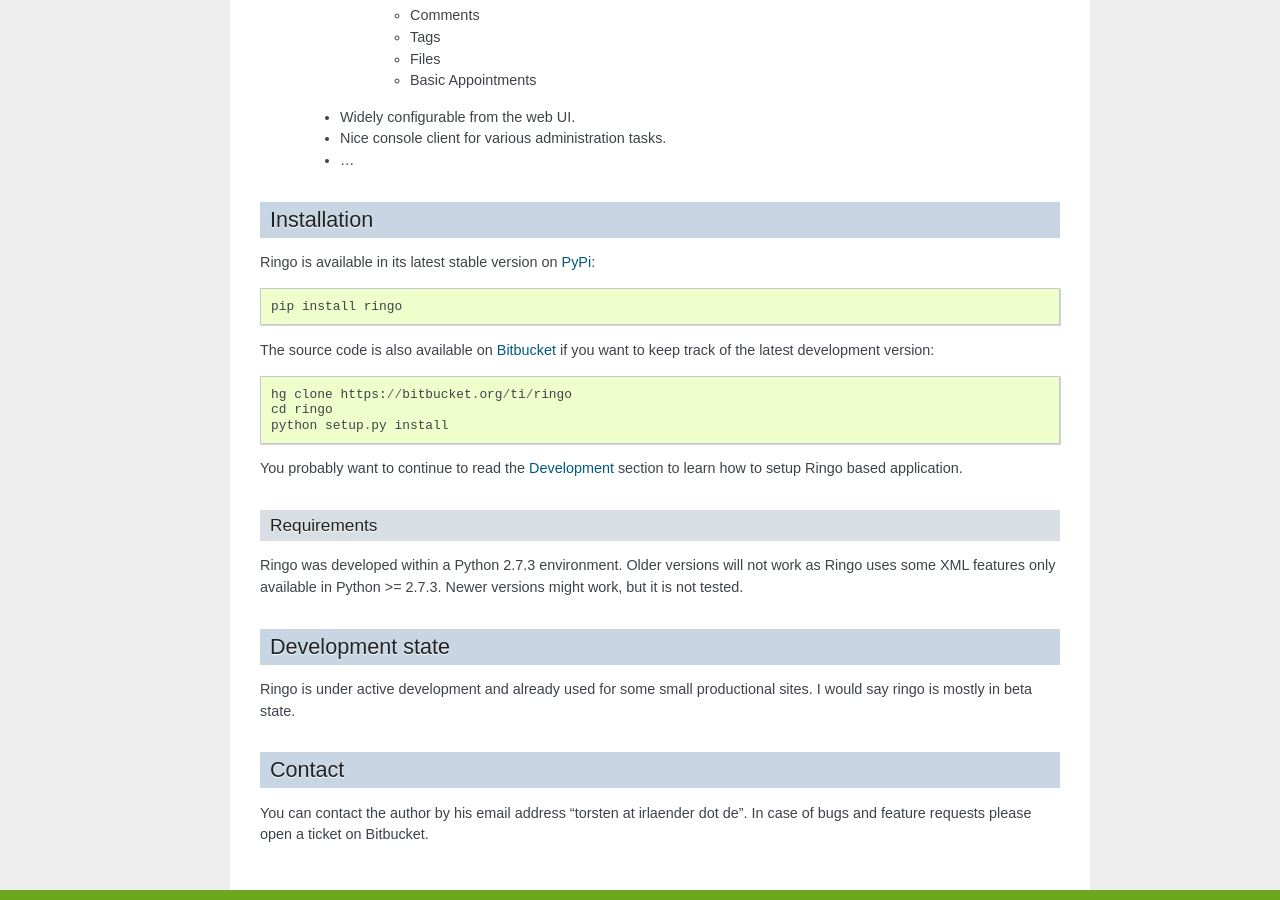
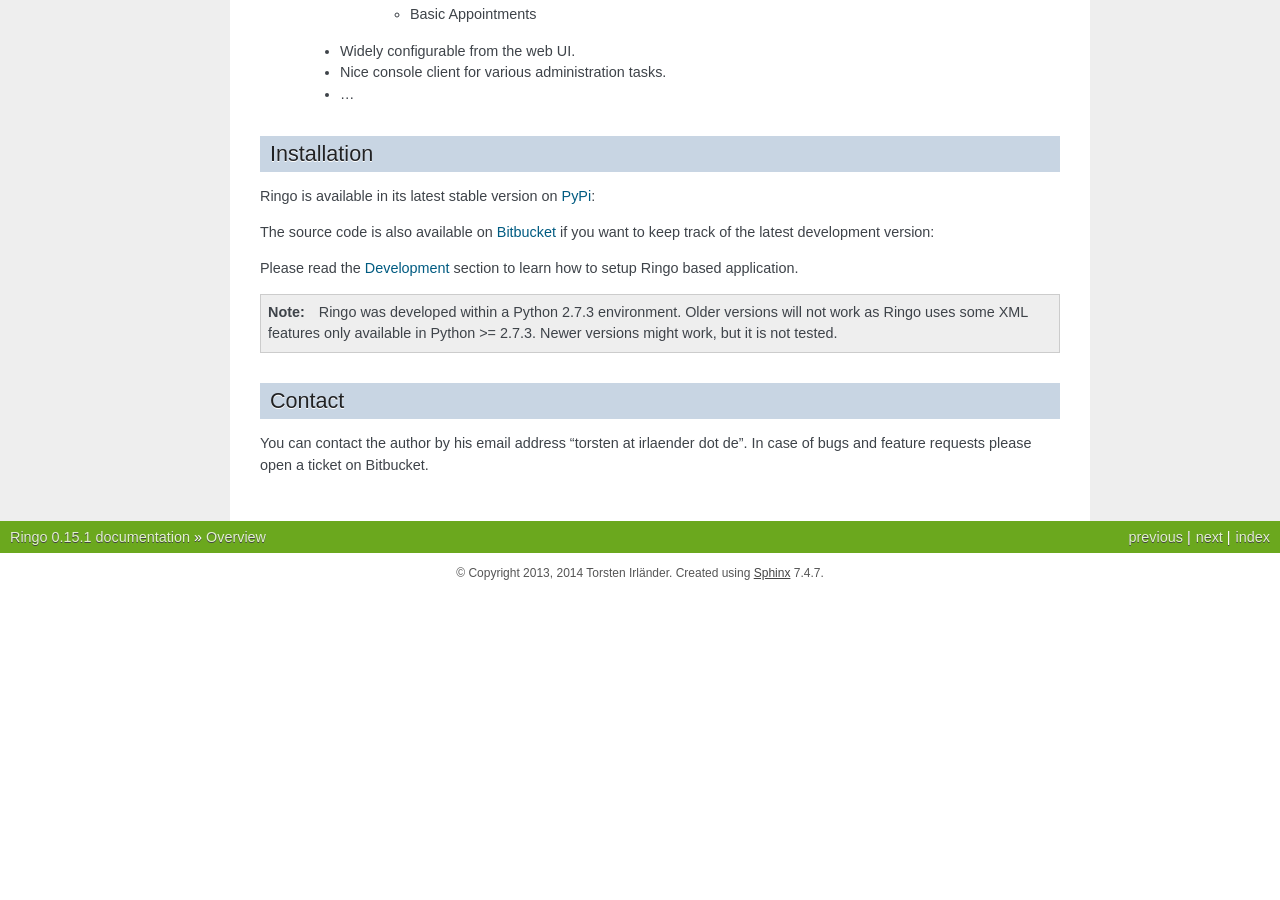
Before and after one commit to ringo-framework/ringo, a Sphinx documentation site: the page built from docs/source/overview.rst, in a window 1280 px wide and 900 px high, scrolled down 906 px. Built offline with Sphinx 7.4.7, drawn with Linux system fonts in a browser that asks for light colours; formulas are drawn with MathJax 3; after the commit the page ends 1499 px from its top, so only the background shows below that; some of the changed text lies outside the part shown.

Commit message:
Changed headings and structure

```diff
--- a/docs/source/overview.rst
+++ b/docs/source/overview.rst
@@ -1,8 +1,6 @@
-********
+########
 Overview
-********
-What is Ringo?
-==============
+########
 Ringo is a small Python based high level web application framework build with
 Pyramid. Ringo tries to make it very easy to build form based web application
 to manage your data. Because ringo provides many basic features which are
@@ -55,28 +53,16 @@
 ============
 Ringo is available in its latest stable version on `PyPi <https://pypi.org/toirl/ringo>`_::
 
-        pip install ringo
-
 The source code is also available on `Bitbucket <https://bitbucket.org/ti/ringo>`_ if you want to keep track of
 the latest development version::
 
-        hg clone https://bitbucket.org/ti/ringo
-        cd ringo
-        python setup.py install
+Please read the :ref:`development` section to learn how to setup Ringo based
+application.
 
-You probably want to continue to read the :ref:`development` section to learn
-how to setup Ringo based application.
-
-Requirements
-------------
-Ringo was developed within a Python 2.7.3 environment. Older versions will not
-work as Ringo uses some XML features only available in Python >= 2.7.3. Newer
-versions might work, but it is not tested.
-
-Development state
-=================
-Ringo is under active development and already used for some small productional
-sites. I would say ringo is mostly in beta state.
+.. note::
+   Ringo was developed within a Python 2.7.3 environment. Older versions will
+   not work as Ringo uses some XML features only available in Python >= 2.7.3.
+   Newer versions might work, but it is not tested.
 
 Contact
 =======
```
